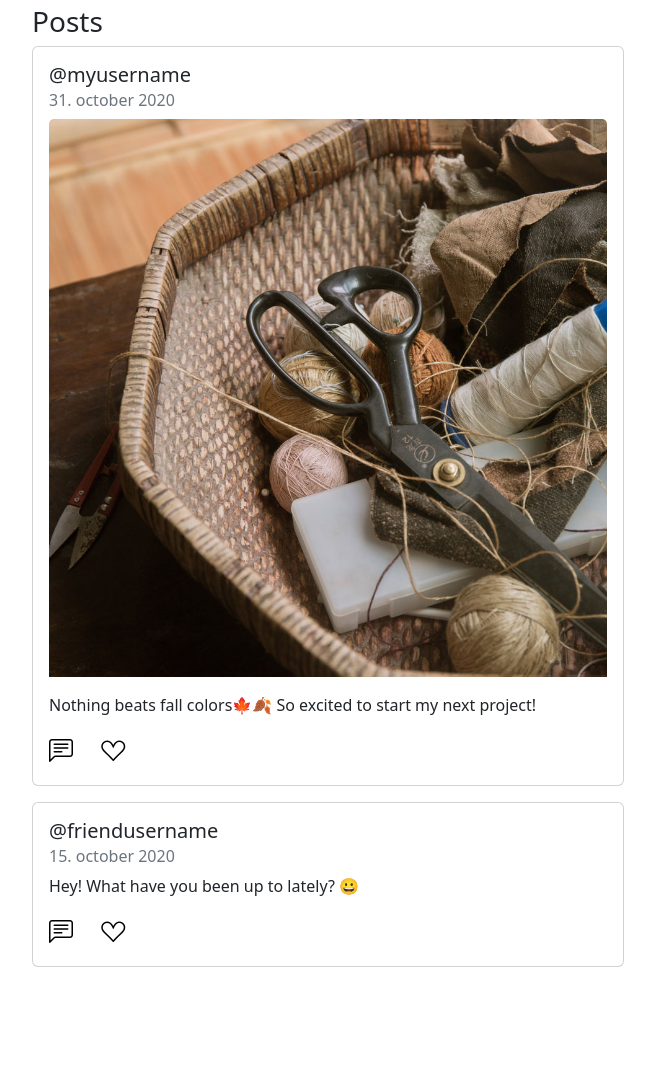
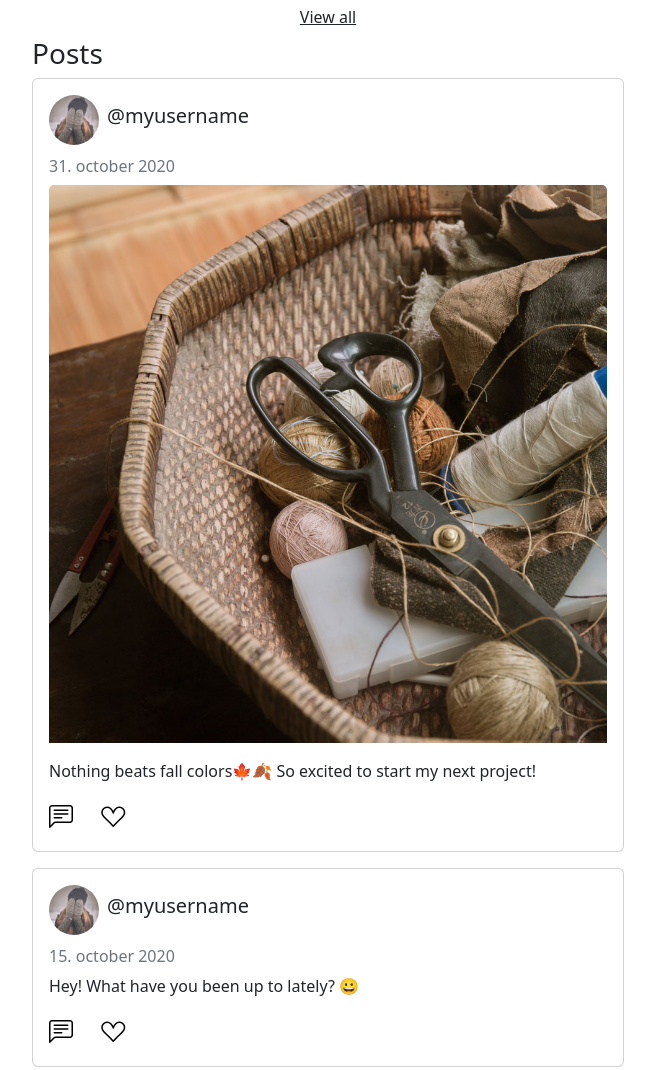
Before and after one commit to mathildeew/css-frameworks-ca, a website: page profile.html in a window 1280 px wide. Shown: the part 989-2059 px from the top of the page, without its empty margins (312-967 px from the left). Before the commit the page ends 2028 px from the top, so only its background shows below. Drawn offline with nearby package versions, Linux system fonts and the light colour scheme; a web font is replaced by a local one.

Commit message:
added profileimage to cards

```diff
--- a/profile.html
+++ b/profile.html
@@ -73,7 +73,7 @@
 
       <section class="mx-1 mb-2">
         <h3>Friends</h3>
-        <div class="row row-cols-3 text-center mb-3">
+        <div class="row row-cols-3 text-center mb-3 gy-3">
           <div class="col">
             <img
               src="assets/images/anthony-fomin-oHCBHRuzOyA-unsplash-cropped-downsized.jpg"
@@ -118,7 +118,7 @@
           </div>
         </div>
         <div class="text-center">
-          <a href="">View all</a>
+          <a href="" class="link-dark">View all</a>
         </div>
       </section>
 
@@ -126,7 +126,14 @@
         <h3>Posts</h3>
         <div class="card mb-3">
           <div class="card-body">
-            <h5 class="card-title">@myusername</h5>
+            <div class="d-flex align-items-center mb-3">
+              <img
+                src="assets/images/dmitry-ratushny-T8gLom6k8Jo-unsplash-cropped-downsized.jpg"
+                alt="@usernames profilepicture"
+                class="rounded-pill me-2 postImg"
+              />
+              <h5 class="card-title">@myusername</h5>
+            </div>
             <h6 class="card-subtitle mb-2 text-muted">31. october 2020</h6>
             <img
               src="assets/images/mojor-zhu-Qfdb1GbasNk-unsplash-cropped-resized.jpg"
@@ -143,7 +150,14 @@
 
         <div class="card mb-3">
           <div class="card-body">
-            <h5 class="card-title">@friendusername</h5>
+            <div class="d-flex align-items-center mb-3">
+              <img
+                src="assets/images/dmitry-ratushny-T8gLom6k8Jo-unsplash-cropped-downsized.jpg"
+                alt="@usernames profilepicture"
+                class="rounded-pill me-2 postImg"
+              />
+              <h5 class="card-title">@myusername</h5>
+            </div>
             <h6 class="card-subtitle mb-2 text-muted">15. october 2020</h6>
             <p class="card-text">Hey! What have you been up to lately? 😀</p>
             <i class="bi bi-chat-left-text me-4"></i>
--- a/src/scss/_reboot.scss
+++ /dev/null
@@ -1,7 +0,0 @@
-a {
-  color: #000;
-
-  &:hover {
-    color: #000;
-  }
-}
--- a/src/scss/styles.scss
+++ b/src/scss/styles.scss
@@ -32,13 +32,10 @@ i {
   }
 }
 
-// Profile pictures
-// .profilePic {
-//   max-width: 200px;
-// }
-
-section {
-  // border: 2px solid red;
+// Fixed bottom post to wall
+.fixed-bottom {
+  left: 50%;
+  transform: translateX(-50%);
 }
 
 .wallPost {
@@ -46,7 +43,7 @@ section {
   height: 60px;
 }
 
-.fixed-bottom {
-  left: 50%;
-  transform: translateX(-50%);
+.postImg {
+  width: 50px;
+  height: 50px;
 }
```
Also changed, not shown: home.html (+16 -2 lines), dist/css/styles.css, 1 other file.
